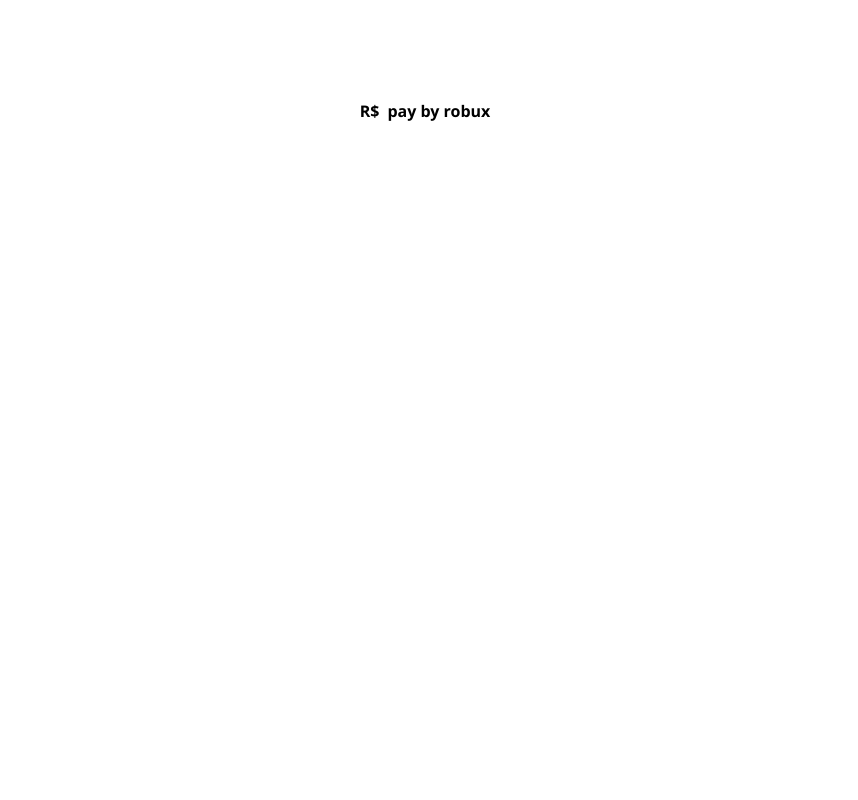
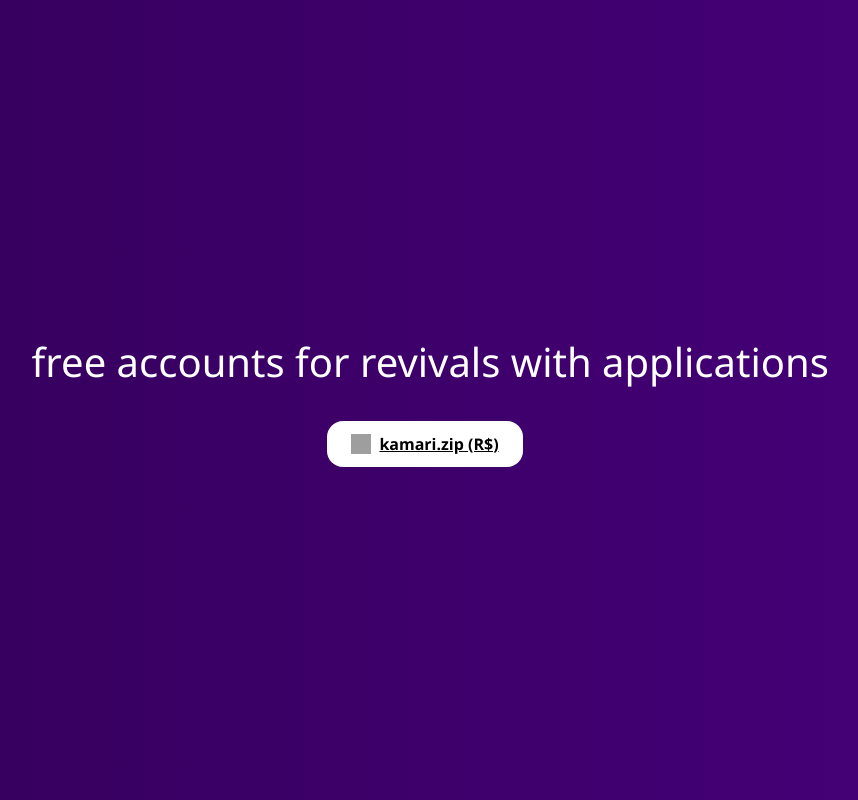
Before and after one commit to xancuh/gbkEkcxN991IboepP, a plain HTML site: page index.html in a window 1280 px wide. Shown: the whole page, without its empty margins (215-1073 px from the left). Drawn offline with Linux system fonts and the light colour scheme; grey boxes are pictures that could not be loaded.

Commit message:
Update index.html

```diff
--- a/index.html
+++ b/index.html
@@ -3,10 +3,9 @@
 <head>
   <meta charset="UTF-8">
   <meta name="viewport" content="width=device-width, initial-scale=1.0">
-  <title> </title>
+  <title>privatist</title>
   <style>
-    body {
-      @keyframes gradientMove {
+    @keyframes gradientMove {
       0% { background-position: 0% 50%; }
       50% { background-position: 100% 50%; }
       100% { background-position: 0% 50%; }
@@ -60,17 +59,23 @@
       transform: scale(1.1);
       box-shadow: 0 4px 15px rgba(255, 255, 255, 0.2);
     }
+
+    .pay-button img {
+      width: 20px;
+      height: 20px;
+    }
+
   </style>
 </head>
 <body>
   <div class="container">
     <div class="title">
-      <span class="typing" id="typing" href="https://roblox.com"></span>
+      <span class="typing" id="typing">&nbsp;</span>
     </div>
-    <button class="pay-button">
-      <span>R$</span>
-      pay by robux
-    </button>
+    <a href="https://www.roblox.com" target="_blank" class="pay-button">
+      <img src="https://www.kamari.zip/kamari128.png" alt="Logo">
+      kamari.zip (R$)
+    </a>
   </div>
 
   <script>
```
